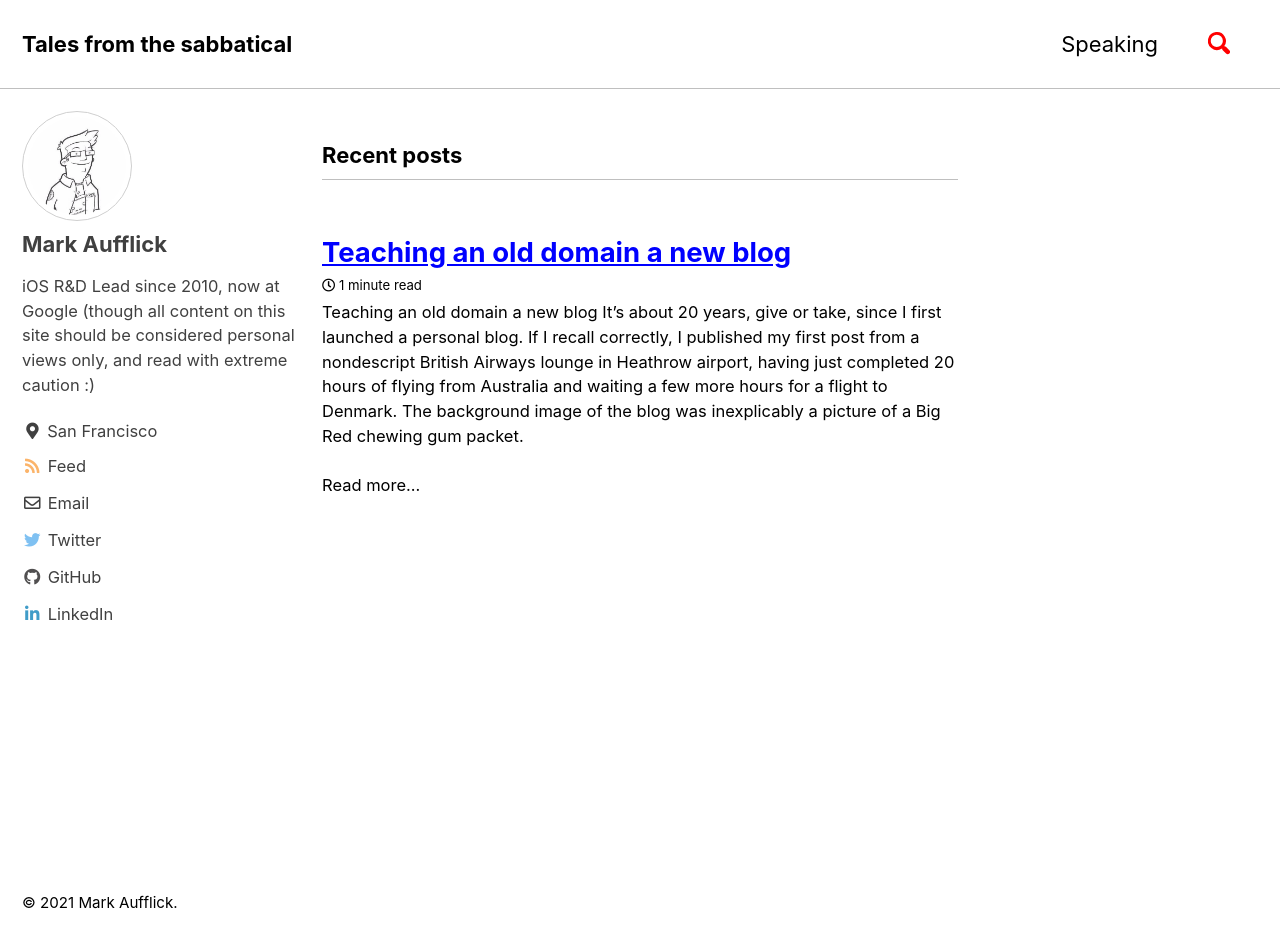
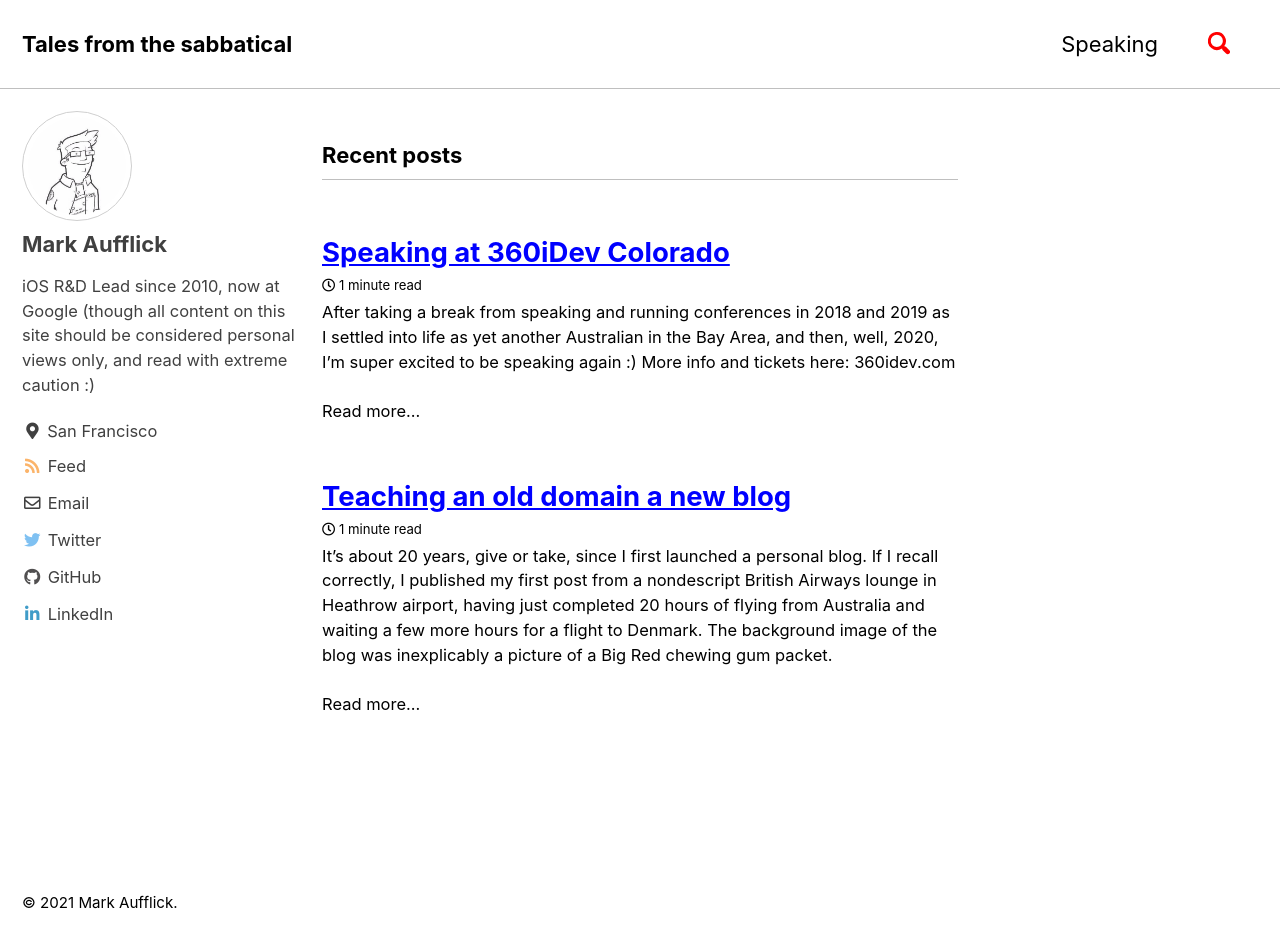
Before and after one commit to aufflick/aufflick.github.io, a Jekyll site: the page built from index.html, in a window 1280 px wide and 959 px high. Shown: the top 948 px of the window. Built offline with Jekyll 4.4.1, drawn with Linux system fonts in a browser that asks for light colours; cached includes are drawn as plain includes; the list of posts is cut into pages by our own code; part of the change alters nothing that is shown.

Commit message:
added 360idev details

```diff
--- a/_pages/speaking.md
+++ b/_pages/speaking.md
@@ -13,6 +13,16 @@ gallery:
 # Future Speaking
 
 Please feel free to [reach out](mailto:mark@aufflick.com) :)
+
+* 360 iDev, Denver Colorado, August 22-25 2021
+  * [360idev.com](http://360idev.com) - in-person and virtual tickets available
+  * State containment grids, and don’t cross the streams.
+  * I'll be speaking [alongside](https://360idev.com/speakers/) legends of iOS
+    and at least one actual rock star ;)
+  * Come and see me talk about systematic ways to encapsulate state - we'll
+    cover a range of topics from Finite State Machines to the Actor model and
+    big Twinkies.
+
 
 # Past Speaking
 
--- a/_posts/2021-04-18-teaching-an-old-domain-a-new-blog.md
+++ b/_posts/2021-04-18-teaching-an-old-domain-a-new-blog.md
@@ -2,8 +2,6 @@
 title: "Teaching an old domain a new blog"
 excerpt_separator: <!--more-->
 ---
-
-# Teaching an old domain a new blog
 
 It's about 20 years, give or take, since I first launched a personal blog. If I recall correctly, I published my first post from a nondescript British Airways lounge in Heathrow airport, having just completed 20 hours of flying from Australia and waiting a few more hours for a flight to Denmark. The background image of the blog was inexplicably a picture of a Big Red chewing gum packet.
 
--- /dev/null
+++ b/_posts/2021-07-01-speaking-at-360-idev.md
@@ -0,0 +1,32 @@
+---
+title: "Speaking at 360iDev Colorado"
+excerpt_separator: <!--more-->
+---
+
+After taking a break from speaking and running conferences in 2018 and 2019 as I settled into life as yet another Australian in the Bay Area, and then, well, 2020, I'm super excited to be speaking again :)
+
+More info and tickets here: [360idev.com](https://360idev.com)
+
+<!--more-->
+
+360 iDev has been a long time supporter of the iOS community, including CocoaHeads, and they've done a great job to pull together a huge collection of exciting speakers for this year's combined in-person and virtual conference.
+
+I'm particularly excited to get together (hopefully in person) with new and old friends - the speaker's list is amazing: (360idev.com/speakers/)[https://360idev.com/speakers/].
+
+See if you can spot the theme in my talk :)
+
+> **State containment grids, and don’t cross the streams**
+>
+> Outside our apps the world is a messy place. Servers return errors, bluetooth devices come in and out of range. Even iOS conspires against us, unceremoniously dumping us into the background or foreground when we least expect it.
+>
+> This mess mutates state in unwelcome places like a big Twinkie – from the bottom of the stack even up into our view controllers if we aren’t careful.
+>
+> But being constantly careful and writing fault tolerant code is exhausting and error-prone.
+>
+> We need a systematic way to encapsulate this state, a high voltage laser containment system if you will, to keep mutating state in one place where errors can be handled, ambiguities can be resolved, and everything can be thoroughly unit tested.
+>
+> And we want patterns to make sure that the rest of our code stays as stateless as possible.
+>
+> In this talk I will show how to use the Actor model and Finite State Machines to encapsulate state in a performant thread-safe way.
+>
+> We will then join these models with Combine and the Swift Type System to help keep our code as stateless as possible.
```
